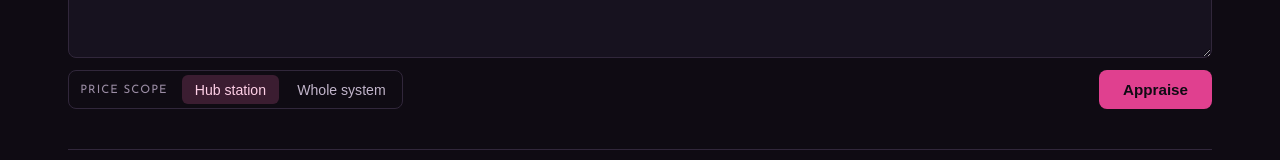
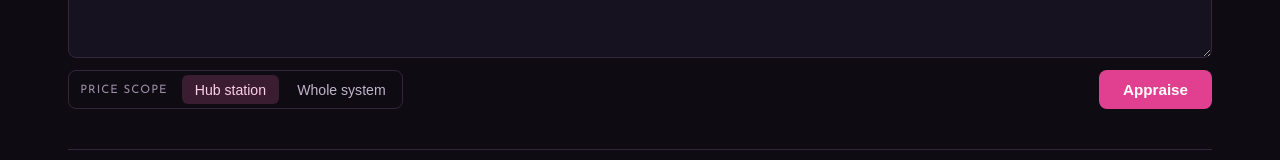
Before and after one commit to Peppe/ApolloEveMarket, a Next.js app: page / in a window 1280 px wide. Shown: the part 311-471 px from the top of the page. Built offline with nearby package versions, Linux system fonts and the light colour scheme.

Commit message:
Use white Appraise button text

```diff
--- a/src/app/globals.css
+++ b/src/app/globals.css
@@ -12,7 +12,7 @@
   --muted-subtle: #9b8da5;
   --accent: #e0408f;
   --accent-hover: #ff6fb5;
-  --accent-foreground: #0f0b13;
+  --accent-foreground: #ffffff;
 }
 
 * {
```
Also changed, not shown: 2 other files (tests, documents, lock files or other folders).
